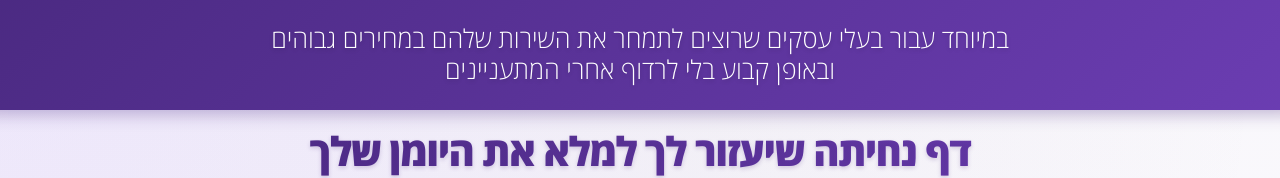
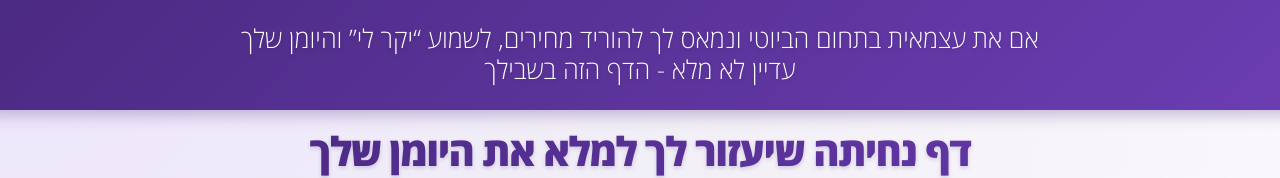
Before and after one commit to danielrozenblat1/beauty-landing-page, a React (Create React App) app: page / in a window 1280 px wide. Shown: the top 178 px of the page. Built offline with nearby package versions, Linux system fonts and the light colour scheme.

Commit message:
newChangeeee

```diff
--- a/src/screens/FirstScreen.js
+++ b/src/screens/FirstScreen.js
@@ -136,7 +136,7 @@ const FirstScreen = () => {
             <div className={`${styles.introHeader} ${styles.fadeInElement}`}>
                 <div className={styles.introText}>
                     {/* <h3 className={styles.introTitle}>לאחר שליווה מאות עצמאיות ב+40 תחומים</h3> */}
-                    <p className={styles.introDescription}>במיוחד עבור בעלי עסקים שרוצים לתמחר את השירות שלהם במחירים גבוהים ובאופן קבוע בלי לרדוף אחרי המתעניינים</p>
+                    <p className={styles.introDescription}>אם את עצמאית בתחום הביוטי ונמאס לך להוריד מחירים, לשמוע “יקר לי” והיומן שלך עדיין לא מלא - הדף הזה בשבילך</p>
                 </div>
             </div>
 
--- a/src/screens/FirstScreen.module.css
+++ b/src/screens/FirstScreen.module.css
@@ -551,6 +551,7 @@
 
     .introDescription {
         font-size: 1.1rem;
+
     }
 
     .title {
```
Also changed, not shown: 1 other file (tests, documents, lock files or other folders).
